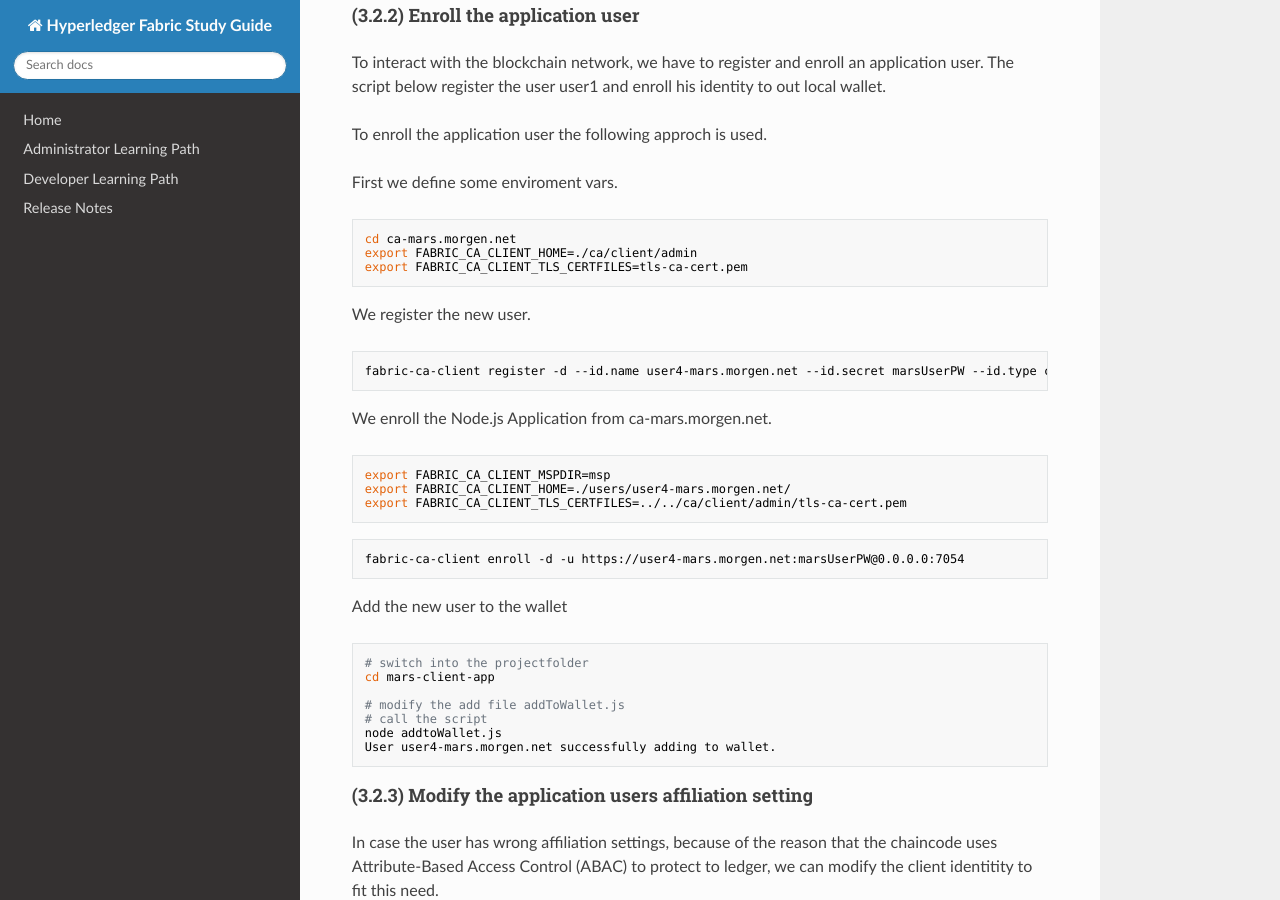
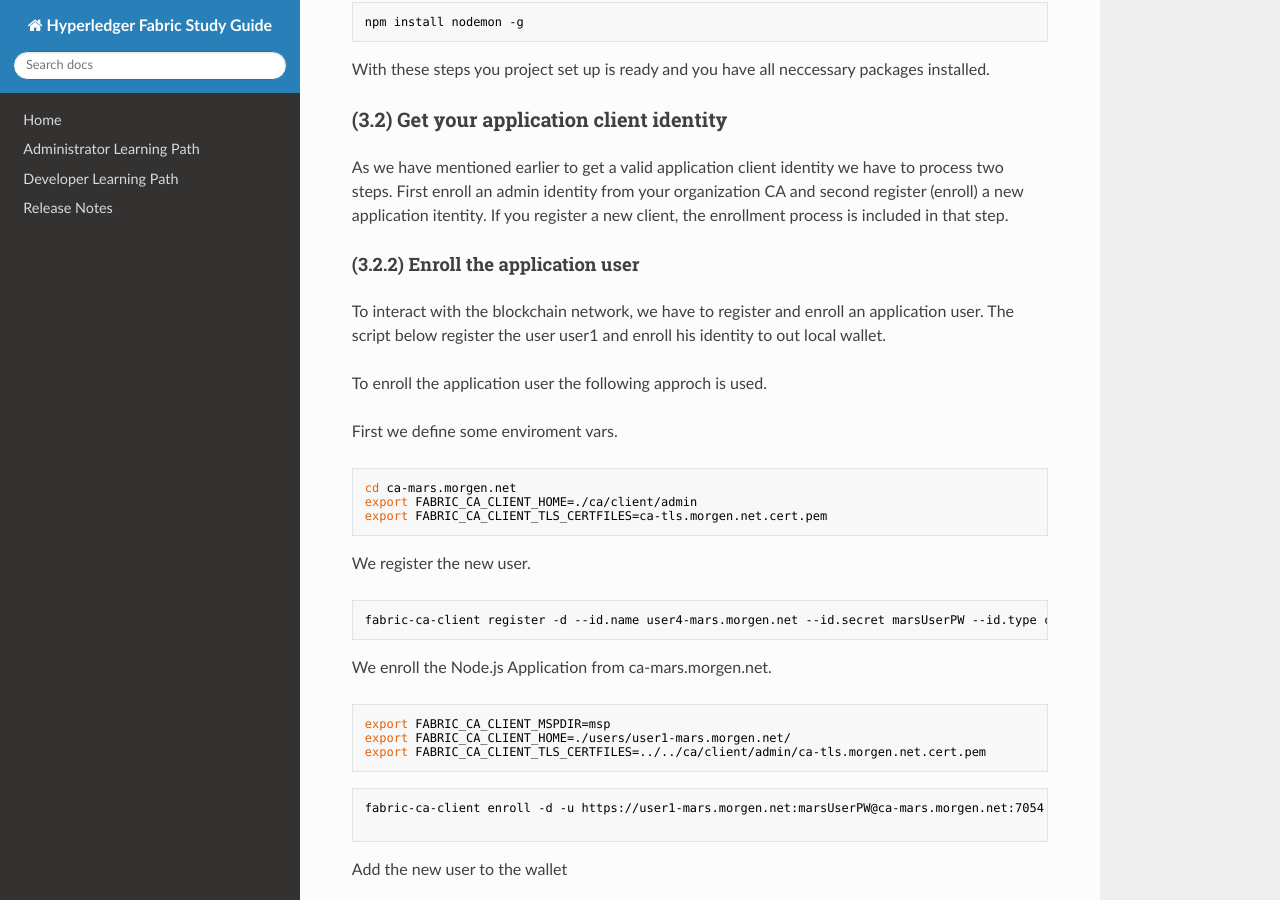
Before and after one commit to samlinux/hlf-c1, an MkDocs documentation site: the page built from docs/developer/nodeSdk/index.md, in a window 1280 px wide and 900 px high, scrolled down 2058 px. Built offline with MkDocs 1.6.1, drawn with Linux system fonts in a browser that asks for light colours; nearby versions of some CDN libraries.

````diff
--- a/docs/developer/nodeSdk/index.md
+++ b/docs/developer/nodeSdk/index.md
@@ -2,7 +2,7 @@
 
 To explain how you can use the Hyperledger Fabric Node SDK we can study the following picture to get an conceptual overview. In the picture below you can see the general building blocks of a web application which is interacting with a fabric network.
 
-![Node.js SDK](../img/nodeJs_1.png "Node.js SDK")
+![Node.js SDK](../../img/nodeJs_1.png "Node.js SDK")
 
 
 ## (1) General requirements
@@ -77,13 +77,12 @@ To interact with the blockchain network, we have to register and enroll an appli
 
 To enroll the application user the following approch is used.
 
-
 First we define some enviroment vars.
 
 ```bash
 cd ca-mars.morgen.net
 export FABRIC_CA_CLIENT_HOME=./ca/client/admin
-export FABRIC_CA_CLIENT_TLS_CERTFILES=tls-ca-cert.pem
+export FABRIC_CA_CLIENT_TLS_CERTFILES=ca-tls.morgen.net.cert.pem
 ```
 
 We register the new user.
@@ -95,12 +94,13 @@ We enroll the Node.js Application from ca-mars.morgen.net.
 
 ```bash
 export FABRIC_CA_CLIENT_MSPDIR=msp
-export FABRIC_CA_CLIENT_HOME=./users/user4-mars.morgen.net/
-export FABRIC_CA_CLIENT_TLS_CERTFILES=../../ca/client/admin/tls-ca-cert.pem
+export FABRIC_CA_CLIENT_HOME=./users/user1-mars.morgen.net/
+export FABRIC_CA_CLIENT_TLS_CERTFILES=../../ca/client/admin/ca-tls.morgen.net.cert.pem
 ```
 
 ```bash
-fabric-ca-client enroll -d -u https://user4-mars.morgen.net:marsUserPW@0.0.0.0:7054
+fabric-ca-client enroll -d -u https://user1-mars.morgen.net:marsUserPW@ca-mars.morgen.net:7054 --csr.hosts '*.mars.morgen.net'
+
 ```
 
 Add the new user to the wallet
--- a/mkdocs.yml
+++ b/mkdocs.yml
@@ -11,4 +11,5 @@ nav:
   - Home: index.md
   - Administrator Learning Path: administrator/index.md
   - Developer Learning Path: developer/index.md
+
   - Release Notes: about/release-notes.md
````
Also changed, not shown: README.md (+5 -1 lines), docs/administrator/fabricCa/index.md (added, +56 -0 lines), docs/administrator/index.md (+1 -0 lines), docs/administrator/morgen.net/ca-mars.morgen.net/index.md (line endings or trailing spaces).
